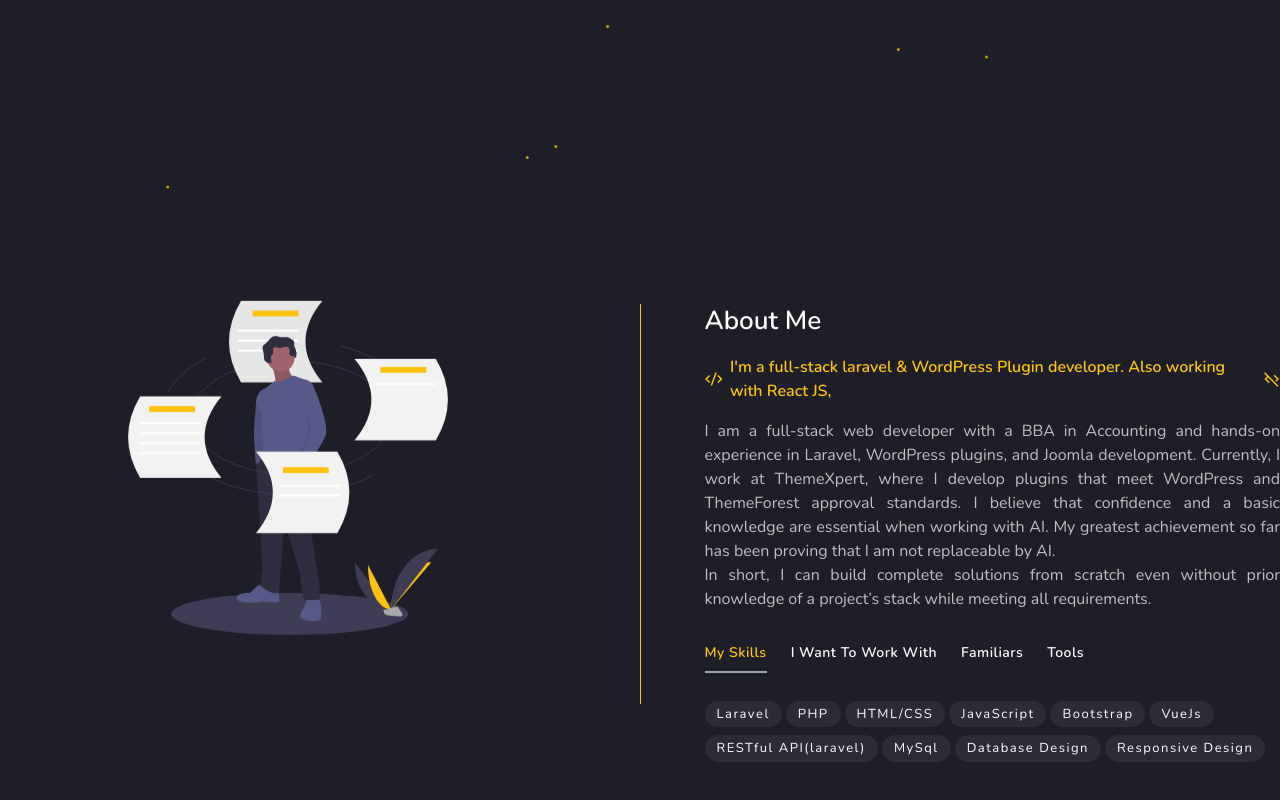
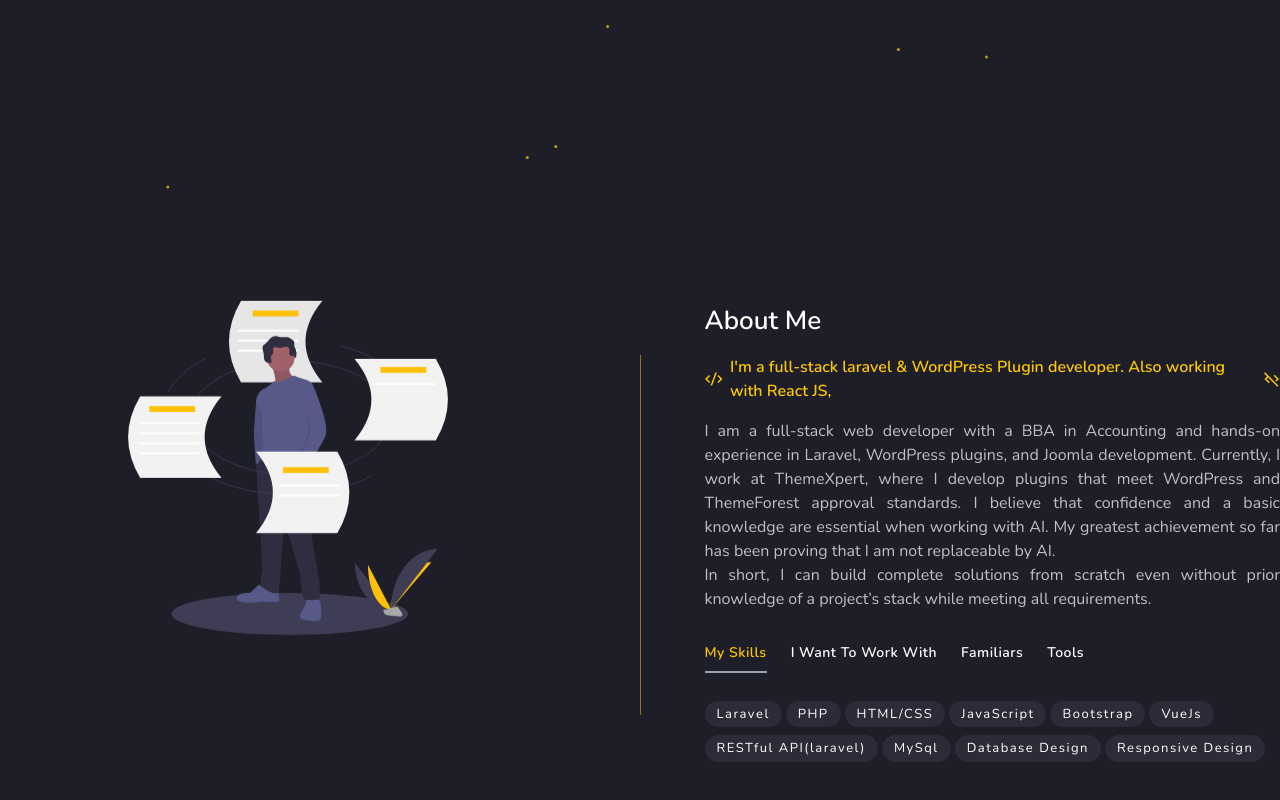
Before and after one commit to SagorIslamOfficial/personal, a React (Vite) app: page / in a window 1280 px wide. Shown: the part 576-1376 px from the top of the page. Built offline with nearby package versions, Linux system fonts and the light colour scheme.

Commit message:
feat: add blinking divider with customizable properties

```diff
--- a/src/components/sections/AboutSection.tsx
+++ b/src/components/sections/AboutSection.tsx
@@ -53,7 +53,22 @@ const Typewriter = ({
     );
 };
 
-const AboutSection = () => {
+interface AboutSectionProps {
+    // enable blinking divider
+    blink?: boolean;
+    // CSS duration for blink animation, e.g. '2s'
+    blinkDuration?: string;
+    // bright color for blink high phase
+    blinkColorHigh?: string;
+    // dim color for blink low phase
+    blinkColorLow?: string;
+}
+const AboutSection = ({
+    blink = true,
+    blinkDuration = "3s",
+    blinkColorHigh = "#fbbe2486",
+    blinkColorLow = "#FEF08A",
+}: AboutSectionProps) => {
     return (
         <section id="about" className="scroll-mt-16 py-20">
             <div className="max-w-7xl mx-auto">
@@ -78,7 +93,16 @@ const AboutSection = () => {
                     </div>
 
                     {/* Divider */}
-                    <div className="hidden lg:block h-[400px] w-px bg-yellow-400 mx-4" />
+                    <div
+                        className={`hidden lg:block w-px mx-4 self-stretch my-[4%] ${blink ? "blink-light" : ""}`}
+                        style={
+                            {
+                                "--blink-duration": blinkDuration,
+                                "--blink-color-high": blinkColorHigh,
+                                "--blink-color-low": blinkColorLow,
+                            } as React.CSSProperties
+                        }
+                    />
 
                     {/* Right: Content */}
                     <div className="flex-1 flex flex-col items-center lg:items-start text-center lg:text-left">
@@ -135,7 +159,20 @@ const AboutSection = () => {
                         50% { transform: translateX(24px); }
                         100% { transform: translateX(0); }
                     }
-                `}
+                    @keyframes blink-light {
+                        0%, 100% {
+                            background-color: var(--blink-color-high);
+                            opacity: 1;
+                        }
+                        50% {
+                            background-color: var(--blink-color-low);
+                            opacity: 0.3;
+                        }
+                    }
+                    .blink-light {
+                        animation: blink-light var(--blink-duration, 2s) ease-in-out infinite;
+                    }
+                 `}
             </style>
         </section>
     );
```
